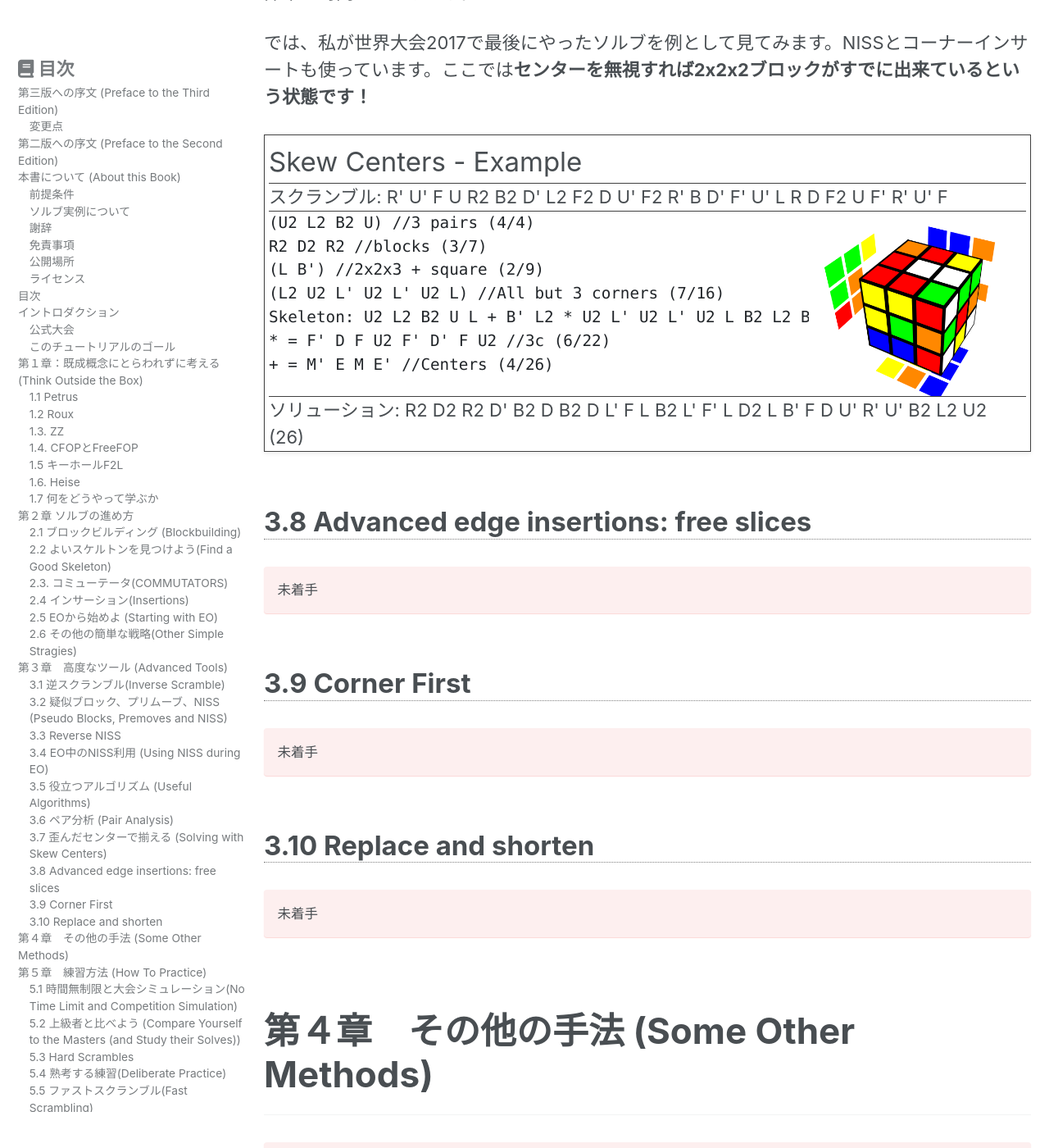
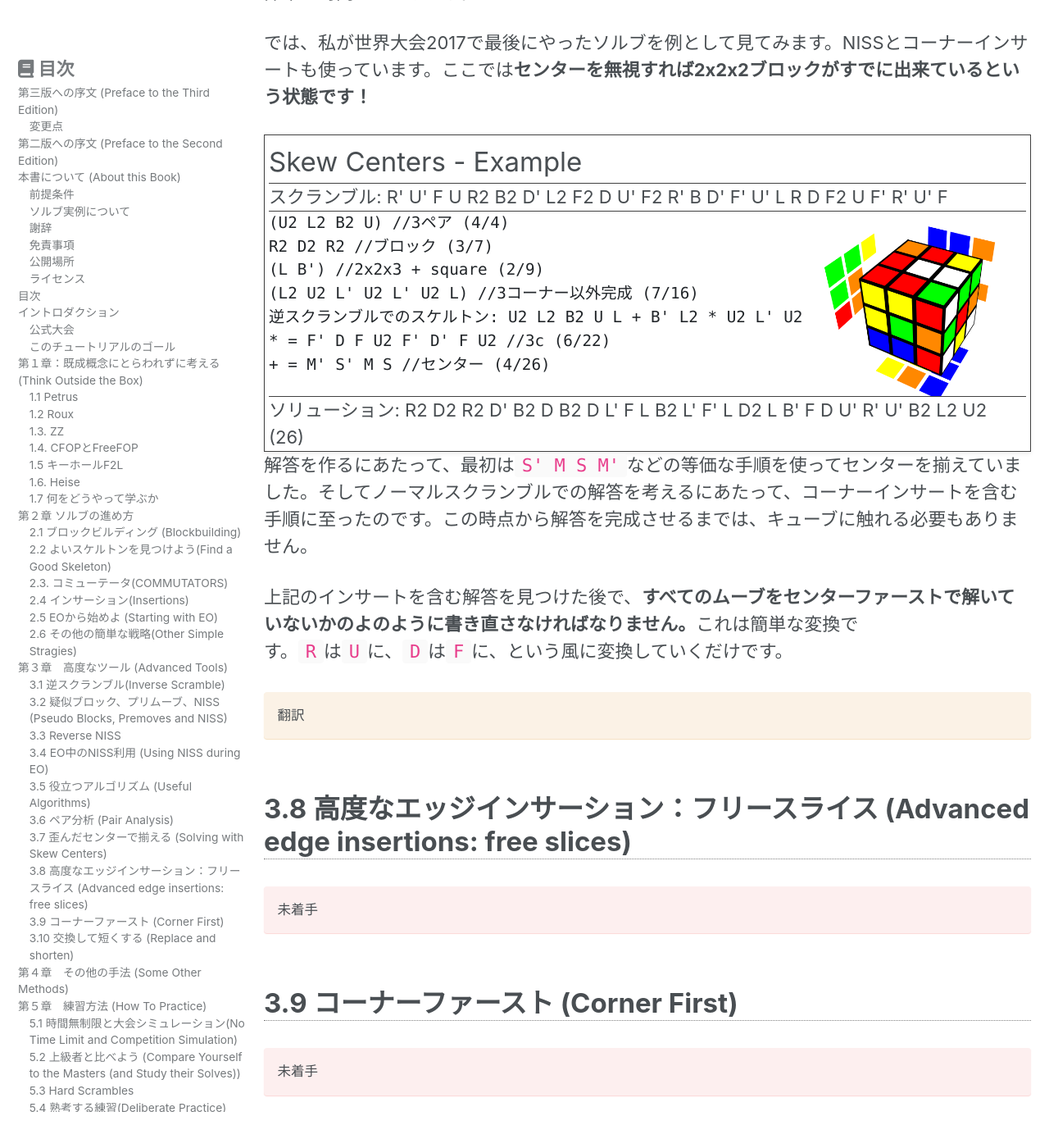
Before and after one commit to kawam1123/translation, a Jekyll site: the page built from _pages/FMC-tutorial-v3.md, in a window 1280 px wide and 1400 px high, scrolled down 83864 px. Shown: the whole window at 82% size. Built offline with Jekyll 4.4.1, drawn with Linux system fonts in a browser that asks for light colours; cached includes are drawn as plain includes; nearby versions of some CDN libraries; some of the changed text lies outside the part shown.

Commit message:
3.7進捗中

```diff
--- a/_pages/FMC-tutorial-v3.md
+++ b/_pages/FMC-tutorial-v3.md
@@ -3727,13 +3727,13 @@ As an example, take my last solve from World Championship 2017 (which features a
 and a corner insertion). Notice that, ignoring centers, a 2x2x2 block is already solved!
 -->
 {% capture display_text %}
-(U2 L2 B2 U) //3 pairs (4/4)
-R2 D2 R2 //blocks (3/7)
+(U2 L2 B2 U) //3ペア (4/4)
+R2 D2 R2 //ブロック (3/7)
 (L B') //2x2x3 + square (2/9)
-(L2 U2 L' U2 L' U2 L) //All but 3 corners (7/16)
-Skeleton: U2 L2 B2 U L + B' L2 * U2 L' U2 L' U2 L B2 L2 B2
+(L2 U2 L' U2 L' U2 L) //3コーナー以外完成 (7/16)
+逆スクランブルでのスケルトン: U2 L2 B2 U L + B' L2 * U2 L' U2 L' U2 L B2 L2 B2
 * = F' D F U2 F' D' F U2 //3c (6/22)
-+ = M' E M E' //Centers (4/26)
++ = M' S' M S //センター (4/26)
 {% endcapture %}
 {% include solvebox.html
 title = "Skew Centers - Example"
@@ -3742,6 +3742,13 @@ text = display_text
 solution = "R2 D2 R2 D' B2 D B2 D L' F L B2 L' F' L D2 L B' F D U' R' U' B2 L2 U2 (26)"
 img_src="../../../assets/img/alg-370-2.png"
 %}
+
+解答を作るにあたって、最初は`S' M S M'`などの等価な手順を使ってセンターを揃えていました。そしてノーマルスクランブルでの解答を考えるにあたって、コーナーインサートを含む手順に至ったのです。この時点から解答を完成させるまでは、キューブに触れる必要もありません。
+
+上記のインサートを含む解答を見つけた後で、**すべてのムーブをセンターファーストで解いていないかのよのように書き直さなければなりません。**これは簡単な変換です。`R`は`U`に、`D`は`F`に、という風に変換していくだけです。
+
+翻訳
+{: .notice--warning}
 
 <!--
 Skew Centers - Example
@@ -3777,17 +3784,16 @@ be canged with same method used the first time. If you are disciplined in writin
 partial solutions, you can get the first version of your solution and copy the last moves, but this
 is not my case, as I write stuff down on my sheets in a very chaotic way.
 -->
-### 3.8 Advanced edge insertions: free slices
+### 3.8 高度なエッジインサーション：フリースライス (Advanced edge insertions: free slices)
 
 未着手
 {: .notice--danger}
 
-### 3.9 Corner First
-
+### 3.9 コーナーファースト (Corner First)
 未着手
 {: .notice--danger}
 
-### 3.10 Replace and shorten
+### 3.10 交換して短くする (Replace and shorten)
 
 未着手
 {: .notice--danger}
```
Also changed, not shown: 2 other files.
